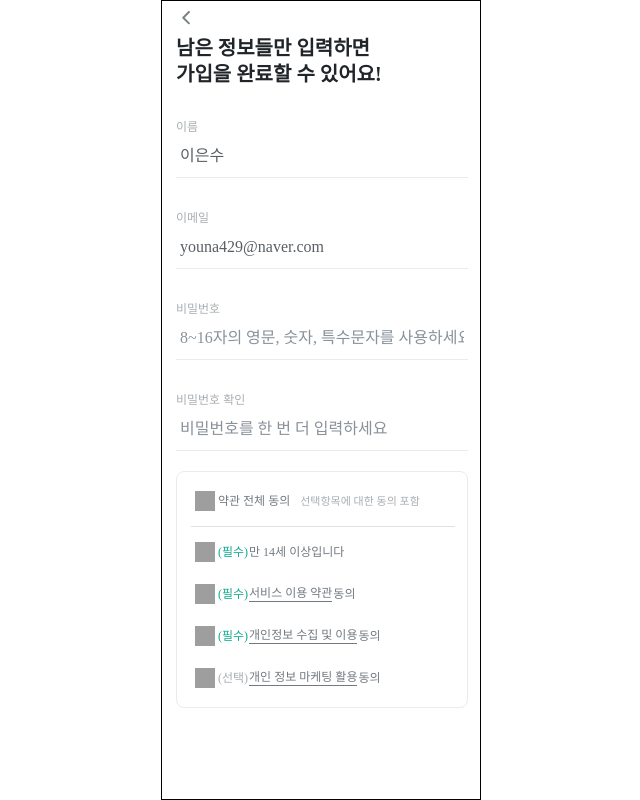
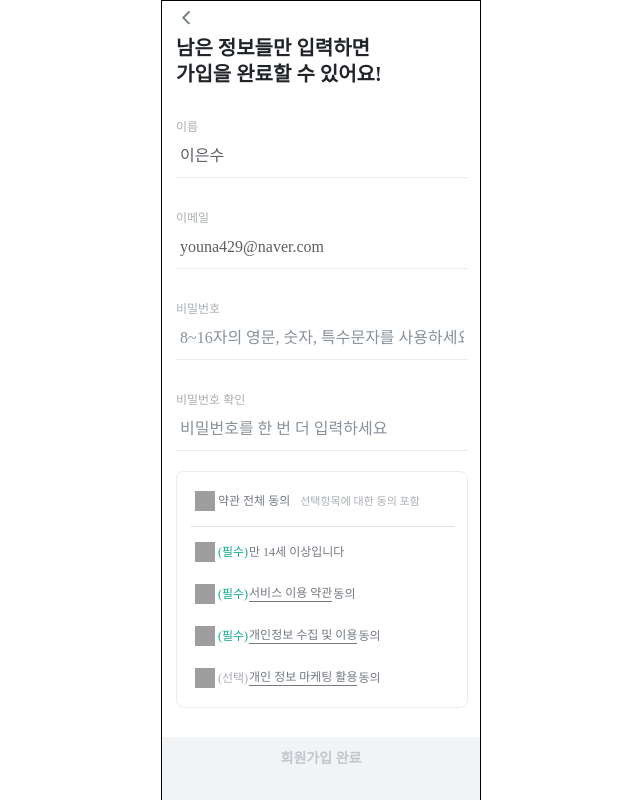
Before and after one commit to Gwasuwon-shot/Tutice_Client, a React (Vite) app: page /signup in a window 1280 px wide. Shown: the whole page, without its empty margins (319-959 px from the left). Built offline with nearby package versions, Linux system fonts and the light colour scheme; grey boxes are pictures that could not be loaded; a web font is replaced by a local one.

Commit message:
[ style ] bottomButton 추가

```diff
--- a/src/components/common/BottomButton.tsx
+++ b/src/components/common/BottomButton.tsx
@@ -22,7 +22,7 @@ const BottomContainer = styled.button<{ $isActive: boolean }>`
 
   width: 31.8rem;
   height: 6.3rem;
-  margin-left: -1.6rem;
+  margin-left: -1.4rem;
 
   background-color: ${({ theme, $isActive }) => ($isActive ? theme.colors.green5 : theme.colors.grey50)};
   color: ${({ theme, $isActive }) => ($isActive ? theme.colors.grey0 : theme.colors.grey200)};
--- a/src/components/signup/PwTos.tsx
+++ b/src/components/signup/PwTos.tsx
@@ -3,6 +3,7 @@ import { styled } from "styled-components";
 import TextLabelLayout from "./TextLabelLayout";
 import SignupTitleLayout from "./SignupTitleLayout";
 import Tos from "./Tos";
+import BottomButton from "../common/BottomButton";
 
 export default function PwTos() {
   const PWTOS_TITLE = "남은 정보들만 입력하면 \n 가입을 완료할 수 있어요!";
@@ -30,6 +31,7 @@ export default function PwTos() {
           <Inputfield type="text" placeholder="비밀번호를 한 번 더 입력하세요" />
         </InputWrapper>
         <Tos />
+        <BottomButton children="회원가입 완료" />
       </Container>
     </>
   );
```
